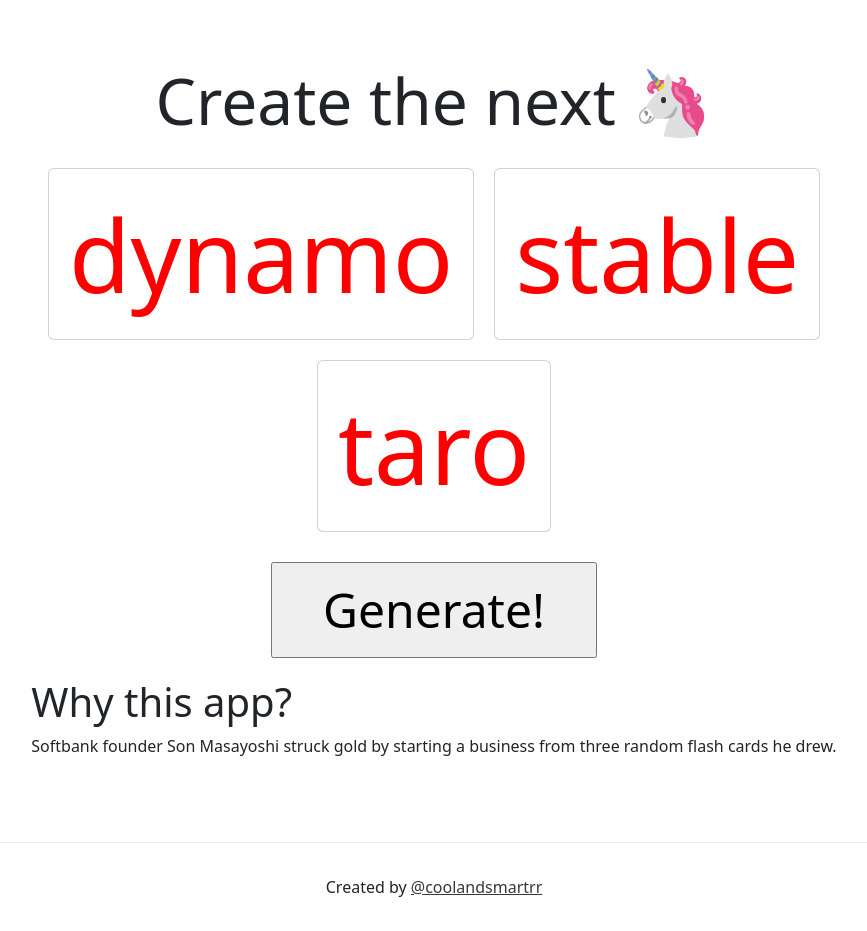
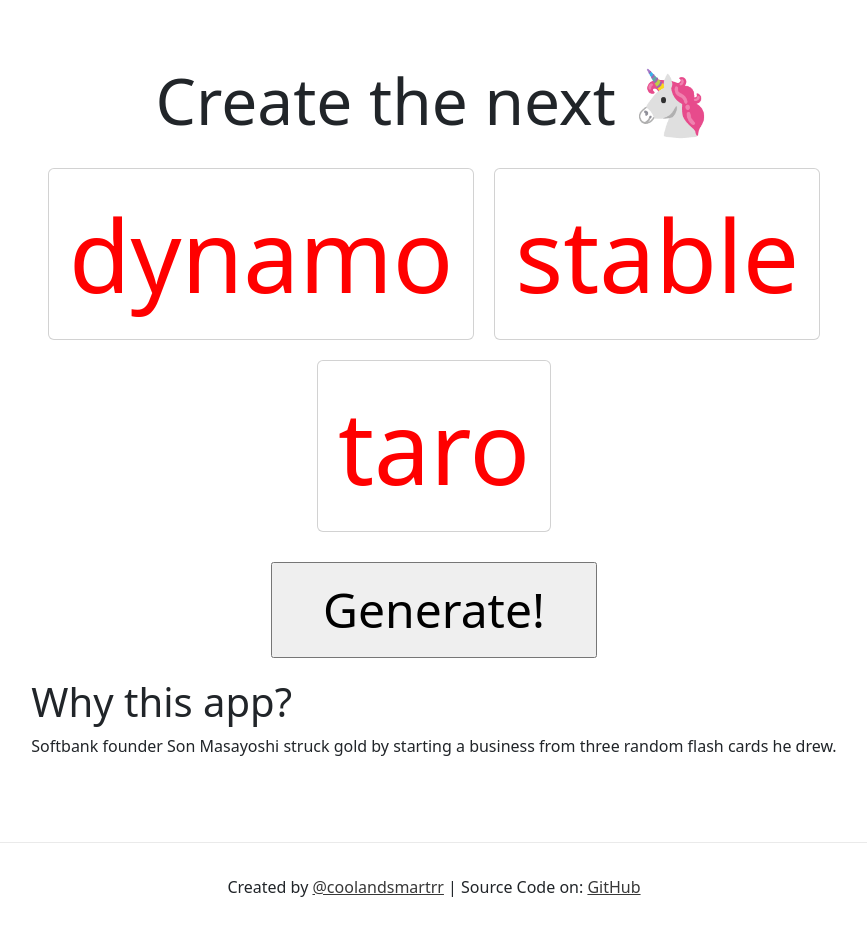
Before and after one commit to coolandsmartrr/ideacards, a Next.js app: page / in a window 1280 px wide. Shown: the whole page, without its empty margins (206-1073 px from the left). Built offline with nearby package versions, Linux system fonts and the light colour scheme.

Commit message:
Added Github link

```diff
--- a/pages/index.js
+++ b/pages/index.js
@@ -70,6 +70,8 @@ export default function Home() {
       <footer className={styles.footer}>
           Created by&nbsp;
           <a target="_blank" rel="noreferrer" href="https://twitter.com/coolandsmartrr">@coolandsmartrr</a>
+          &nbsp;| Source Code on:&nbsp;
+          <a href="_blank" rel="nonreferrer" href="https://github.com/coolandsmartrr/ideacards">GitHub</a>
       </footer>
     </div>
   )
```
